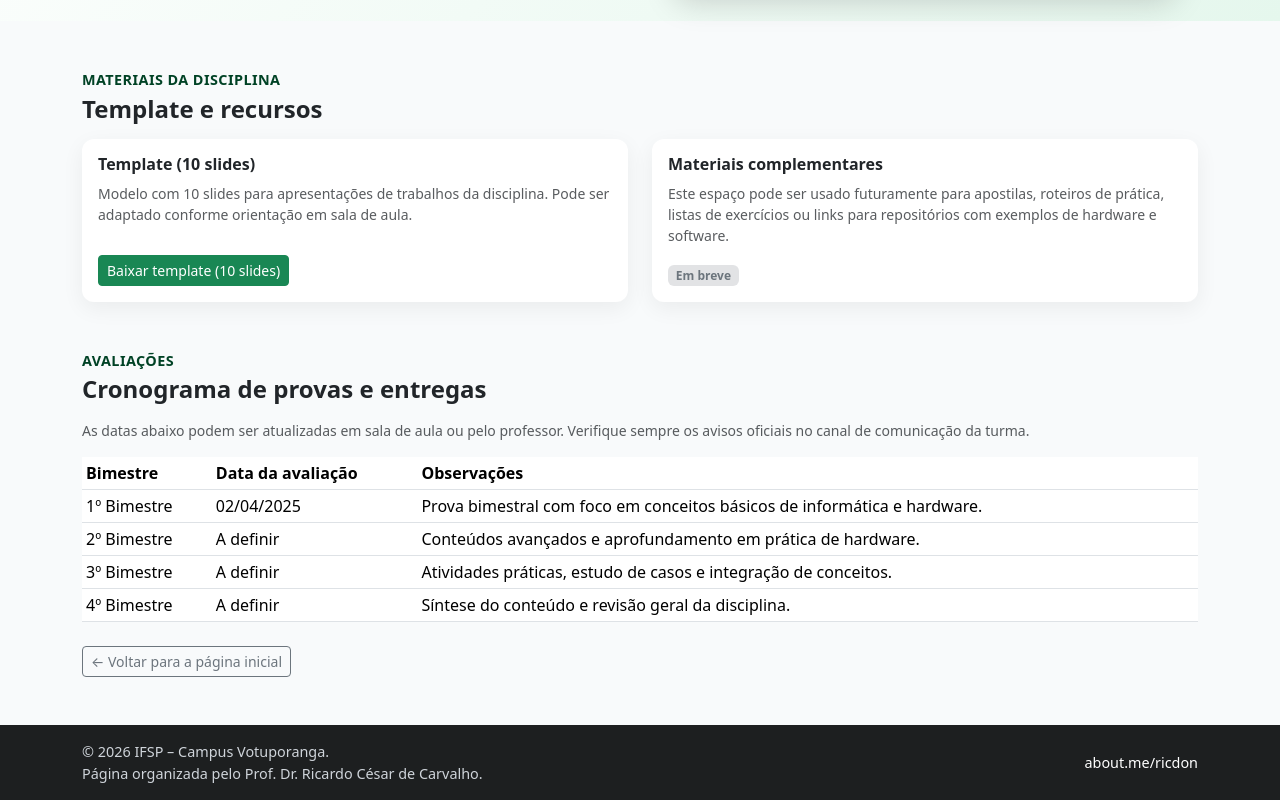
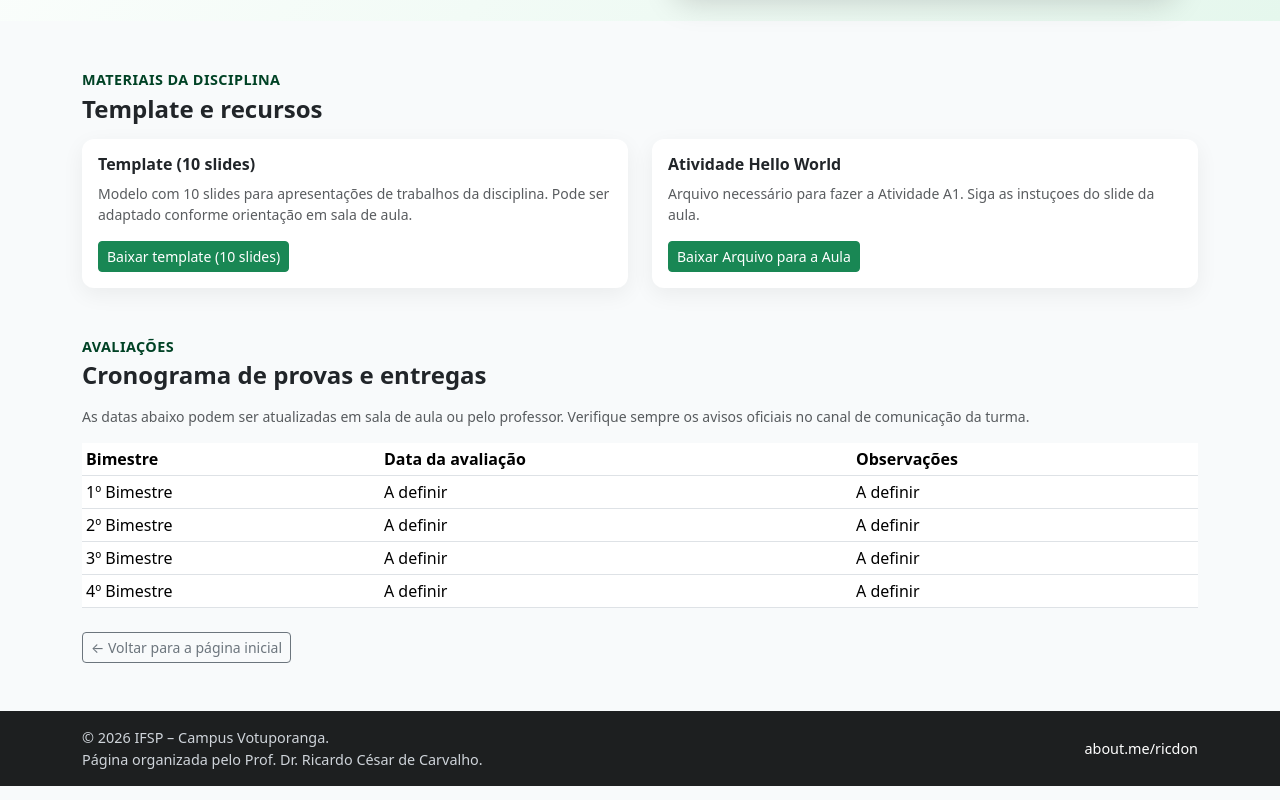
Before and after one commit to ricdon/ricdon.net.br, a plain HTML site: page vtpiihd.html in a window 1280 px wide. Shown: the part 414-1214 px from the top of the page. Drawn offline with nearby package versions, Linux system fonts and the light colour scheme.

Commit message:
Refactor HTML structure and content for VTPIIHD

```diff
--- a/vtpiihd.html
+++ b/vtpiihd.html
@@ -181,19 +181,21 @@
           <div class="col-md-6">
             <div class="card info-card border-0 h-100">
               <div class="card-body d-flex flex-column">
-                <h3 class="h6 fw-semibold mb-2">Materiais complementares</h3>
+              <h3 class="h6 fw-semibold mb-2">Atividade Hello World</h3>
                 <p class="text-muted small mb-3">
-                  Este espaço pode ser usado futuramente para apostilas, roteiros de prática,
-                  listas de exercícios ou links para repositórios com exemplos de hardware e software.
+                  Arquivo necessário para fazer a Atividade A1.
+                  Siga as instuçoes do slide da aula.
                 </p>
                 <div class="mt-auto">
-                  <span class="badge bg-secondary-subtle text-secondary">
-                    Em breve
-                  </span>
+                  <a href="PDF/HelloWorld.zip" class="btn btn-success btn-sm">
+                    Baixar Arquivo para a Aula
+                  </a>
                 </div>
               </div>
             </div>
           </div>
+
+
         </div>
 
       </div>
@@ -222,23 +224,23 @@
             <tbody>
               <tr>
                 <td>1º Bimestre</td>
-                <td>02/04/2025</td>
-                <td>Prova bimestral com foco em conceitos básicos de informática e hardware.</td>
+                <td>A definir</td>
+                <td>A definir</td>
               </tr>
               <tr>
                 <td>2º Bimestre</td>
                 <td>A definir</td>
-                <td>Conteúdos avançados e aprofundamento em prática de hardware.</td>
+                <td>A definir</td>
               </tr>
               <tr>
                 <td>3º Bimestre</td>
                 <td>A definir</td>
-                <td>Atividades práticas, estudo de casos e integração de conceitos.</td>
+                <td>A definir</td>
               </tr>
               <tr>
                 <td>4º Bimestre</td>
                 <td>A definir</td>
-                <td>Síntese do conteúdo e revisão geral da disciplina.</td>
+                <td>A definir</td>
               </tr>
             </tbody>
           </table>
```
